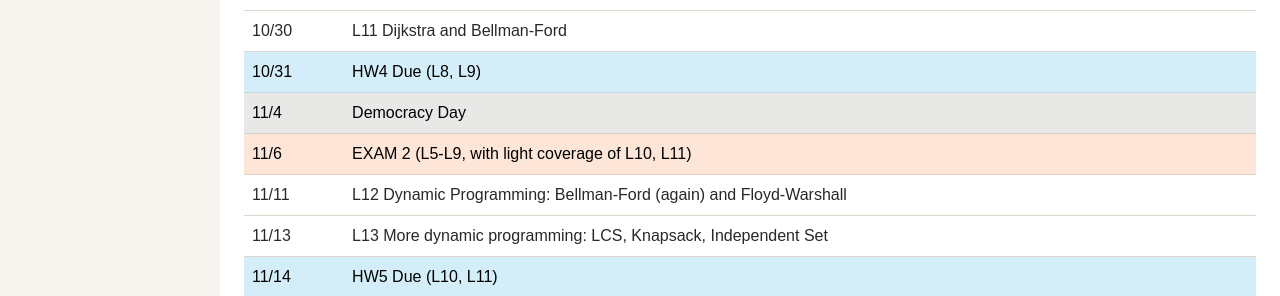
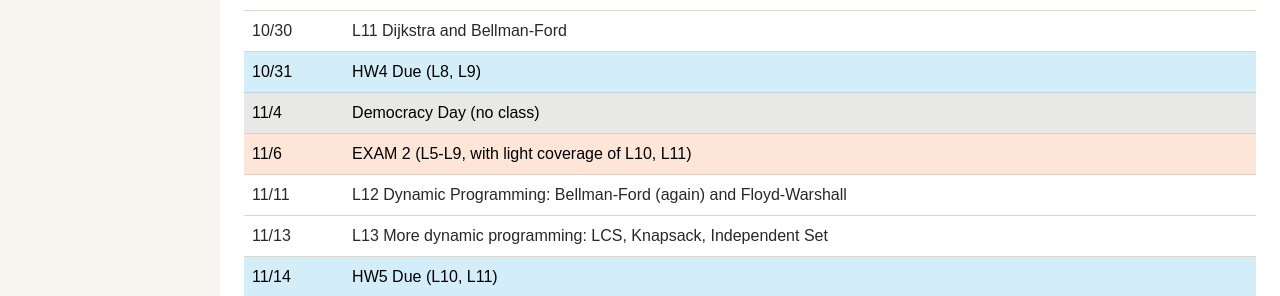
Before and after one commit to cs161-stanford/cs161-stanford.github.io, a Jekyll site: the page built from schedule.md, in a window 1280 px wide. Shown: the part 781-1077 px from the top of the page. Built offline with Jekyll 4.4.1, drawn with Linux system fonts in a browser that asks for light colours; nearby versions of some CDN libraries.

Commit message:
schedule

```diff
--- a/schedule.md
+++ b/schedule.md
@@ -28,7 +28,7 @@ permalink: /schedule/
     <tr ><td>10/28</td><td>L10 Strongly Connected Components</td></tr>
     <tr ><td>10/30</td><td>L11 Dijkstra and Bellman-Ford</td></tr>
     <tr class="table-info"><td>10/31</td><td>HW4 Due (L8, L9)</td></tr>
-    <tr class="table-secondary"><td>11/4</td><td>Democracy Day</td></tr>
+    <tr class="table-secondary"><td>11/4</td><td>Democracy Day (no class)</td></tr>
     <tr class="table-warning"><td>11/6</td><td>EXAM 2 (L5-L9, with light coverage of L10, L11)</td></tr>
     <tr ><td>11/11</td><td>L12 Dynamic Programming: Bellman-Ford (again) and Floyd-Warshall</td></tr>
     <tr ><td>11/13</td><td>L13 More dynamic programming: LCS, Knapsack, Independent Set</td></tr>
```
